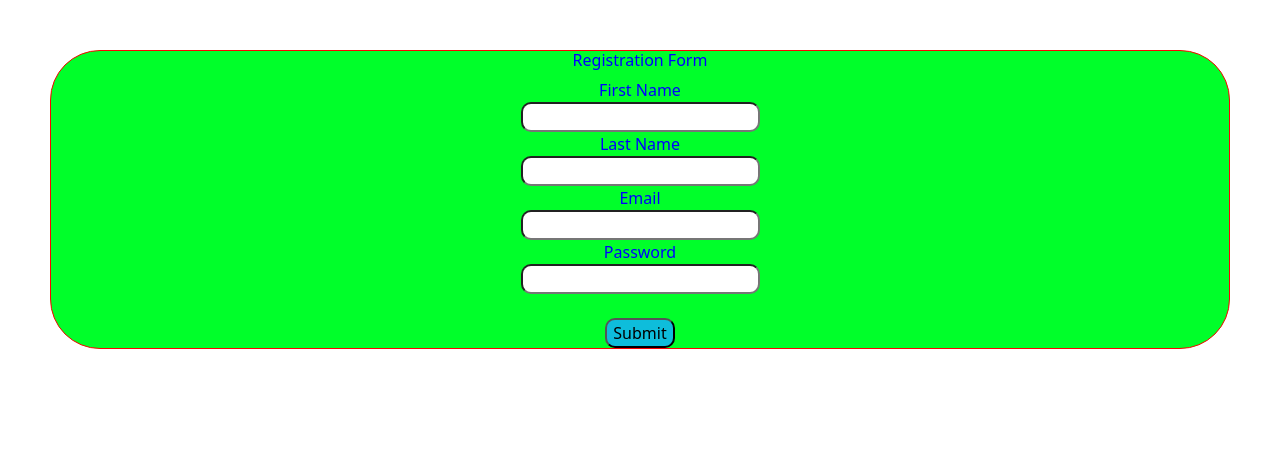
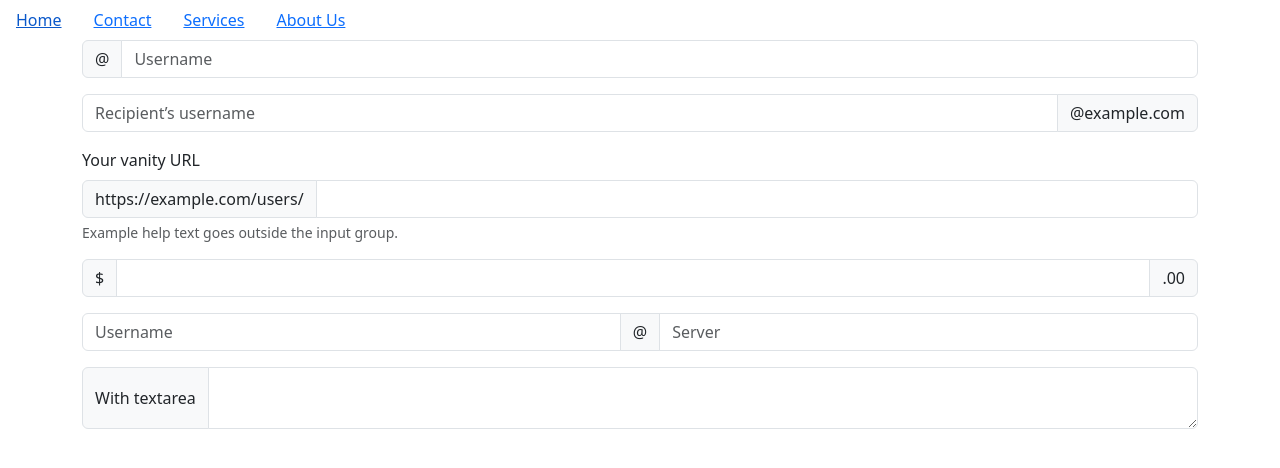
Before and after one commit to srivensy/Demo, a React (Create React App) app: page /contact in a window 1280 px wide. Shown: the top 468 px of the page. Built offline with nearby package versions, Linux system fonts and the light colour scheme.

Commit message:
React routing

```diff
--- a/package.json
+++ b/package.json
@@ -10,6 +10,7 @@
     "bootstrap": "^5.3.7",
     "react": "^19.1.0",
     "react-dom": "^19.1.0",
+    "react-router-dom": "^7.7.1",
     "react-scripts": "5.0.1",
     "web-vitals": "^2.1.4"
   },
--- /dev/null
+++ b/src/About.jsx
@@ -0,0 +1,11 @@
+import React from 'react'
+
+const About = () => {
+  return (
+    <div>
+      <h1>This is About Page</h1>
+    </div>
+  )
+}
+
+export default About
--- a/src/App.js
+++ b/src/App.js
@@ -8,6 +8,13 @@ import Registration from "./Registration";
 import RegistrationPage from "./RegistrationPage";
 // import Ternaryoperator from "./Ternaryoperator";
 // import Usestate from "./Usestate";
+import About from "./About";
+import Home from "./Home";
+import Contact from "./Contact";
+import Services from "./Services";
+// import { Route,Router } from "react-router-dom";
+import { Routes,Route } from "react-router-dom";
+import Navbar2 from "./Navbar2";
 
 
 function App() {
@@ -31,7 +38,14 @@ function App() {
       {/* <React_Form/> */}
       {/* <Getdata/> */}
       {/* <Registration/> */}
-      <RegistrationPage/>
+      {/* <RegistrationPage/> */}
+      <Navbar2/>
+      <Routes>
+        <Route path="/about" element = {<About/>}/>
+        <Route path="/home" element ={<Home/>}/>
+        <Route path="/contact" element = { <Contact/>}/>
+        <Route path="/service" element = {<Services/>}/>
+      </Routes>
 
     </div>
   );
--- /dev/null
+++ b/src/Contact.jsx
@@ -0,0 +1,47 @@
+import React from 'react'
+
+const Contact = () => {
+  return (
+    <div>
+      <div className="container">
+        <div class="input-group mb-3">
+  <span class="input-group-text" id="basic-addon1">@</span>
+  <input type="text" class="form-control" placeholder="Username" aria-label="Username" aria-describedby="basic-addon1"/>
+</div>
+
+<div class="input-group mb-3">
+  <input type="text" class="form-control" placeholder="Recipient’s username" aria-label="Recipient’s username" aria-describedby="basic-addon2"/>
+  <span class="input-group-text" id="basic-addon2">@example.com</span>
+</div>
+
+<div class="mb-3">
+  <label for="basic-url" class="form-label">Your vanity URL</label>
+  <div class="input-group">
+    <span class="input-group-text" id="basic-addon3">https://example.com/users/</span>
+    <input type="text" class="form-control" id="basic-url" aria-describedby="basic-addon3 basic-addon4"/>
+  </div>
+  <div class="form-text" id="basic-addon4">Example help text goes outside the input group.</div>
+</div>
+
+<div class="input-group mb-3">
+  <span class="input-group-text">$</span>
+  <input type="text" class="form-control" aria-label="Amount (to the nearest dollar)"/>
+  <span class="input-group-text">.00</span>
+</div>
+
+<div class="input-group mb-3">
+  <input type="text" class="form-control" placeholder="Username" aria-label="Username"/>
+  <span class="input-group-text">@</span>
+  <input type="text" class="form-control" placeholder="Server" aria-label="Server"/>
+</div>
+
+<div class="input-group">
+  <span class="input-group-text">With textarea</span>
+  <textarea class="form-control" aria-label="With textarea"></textarea>
+</div>
+      </div>
+    </div>
+  )
+}
+
+export default Contact
--- /dev/null
+++ b/src/Home.jsx
@@ -0,0 +1,28 @@
+import React from 'react'
+
+const Home = () => {
+  return (
+    <div>
+        <div className="container">
+             <form>
+  <div class="mb-3">
+    <label for="exampleInputEmail1" class="form-label">Email address</label>
+    <input type="email" class="form-control" id="exampleInputEmail1" aria-describedby="emailHelp"/>
+    <div id="emailHelp" class="form-text">We'll never share your email with anyone else.</div>
+  </div>
+  <div class="mb-3">
+    <label for="exampleInputPassword1" class="form-label">Password</label>
+    <input type="password" class="form-control" id="exampleInputPassword1"/>
+  </div>
+  <div class="mb-3 form-check">
+    <input type="checkbox" class="form-check-input" id="exampleCheck1"/>
+    <label class="form-check-label" for="exampleCheck1">Check me out</label>
+  </div>
+  <button type="submit" class="btn btn-primary">Submit</button>
+</form>
+        </div>
+    </div>
+  )
+}
+
+export default Home
--- /dev/null
+++ b/src/Navbar2.jsx
@@ -0,0 +1,25 @@
+import React from 'react'
+import { Link } from 'react-router-dom'
+
+const Navbar2 = () => {
+  return (
+    <div>
+     <nav class="nav">
+        <Link to="/home">
+        <a class="nav-link">Home</a>
+        </Link>
+        <Link to="/contact">
+        <a class="nav-link">Contact</a>
+        </Link>
+        <Link to="/service">
+         <a class="nav-link" >Services</a>
+        </Link>
+        <Link to="/about">
+        <a class="nav-link ">About Us</a>
+        </Link>
+    </nav>
+    </div>
+  )
+}
+
+export default Navbar2
--- a/src/RegistrationPage.jsx
+++ b/src/RegistrationPage.jsx
@@ -8,13 +8,15 @@ const RegistrationPage = () => {
     const [password,setPassword] = useState("");
 
 
-    console.log(fname,lname,email,password)
+    // console.log(fname,lname,email,password)
+
+    const data = {fname,lname,email,password}
+    console.log(data)
 
     const Submithandler = (event) =>{
         event.preventDefault();
 
     }
-
 
   return (
     <div>
--- /dev/null
+++ b/src/Services.jsx
@@ -0,0 +1,11 @@
+import React from 'react'
+
+const Services = () => {
+  return (
+    <div>
+      <h1>This is Service Page</h1>
+    </div>
+  )
+}
+
+export default Services
--- a/src/index.js
+++ b/src/index.js
@@ -1,12 +1,15 @@
 import React from 'react';
 import ReactDOM from 'react-dom/client';
 import App from './App';
+import { BrowserRouter } from 'react-router-dom';
 
 
 const root = ReactDOM.createRoot(document.getElementById('root'));
 
 root.render(
   <React.StrictMode>
+    <BrowserRouter>
     <App/>
+    </BrowserRouter>
   </React.StrictMode>
 );
```
Also changed, not shown: 1 other file (tests, documents, lock files or other folders).
